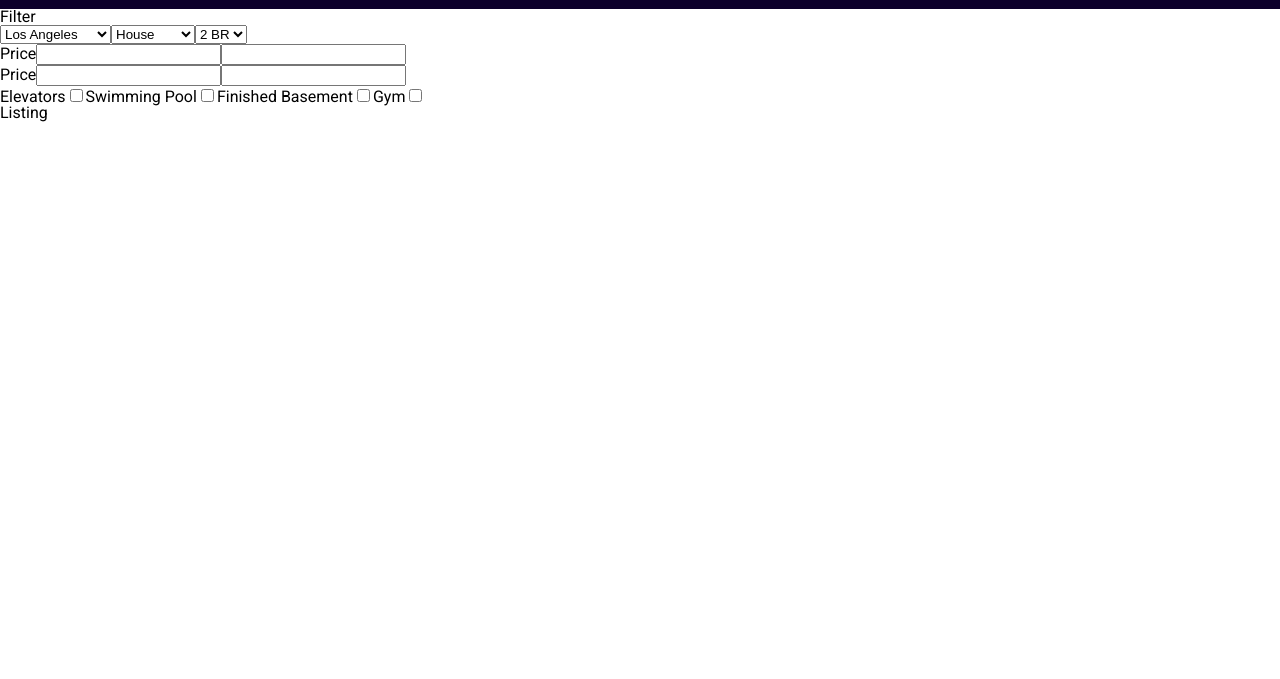
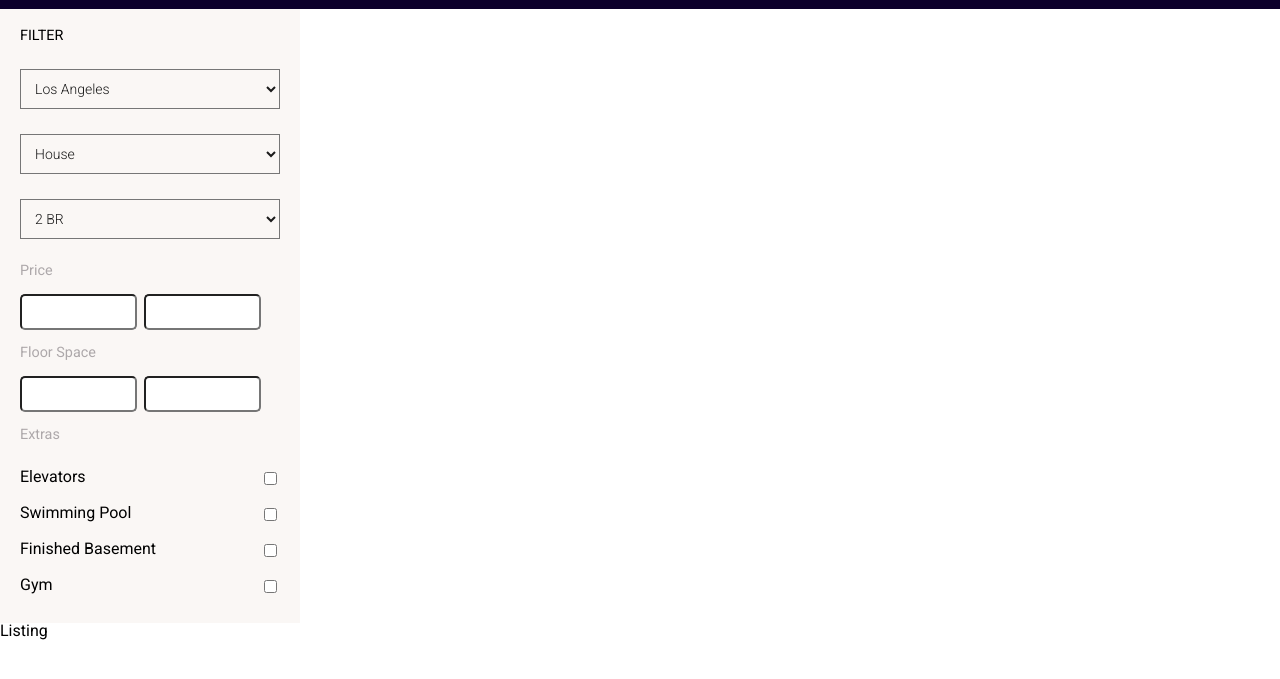
Before and after one commit to louismagdaleno/react-real-estate, a React app: page / in a window 1280 px wide. Shown: the part 47-726 px from the top of the page. Built offline with nearby package versions, Linux system fonts and the light colour scheme.

Commit message:
Added styling for Filters Component

```diff
--- a/assets/js/realEstate/filter.js
+++ b/assets/js/realEstate/filter.js
@@ -9,7 +9,8 @@ export default class Filter extends Component {
   }
   render () {
     return (
-      <section className="filter">
+      <section id="filter">
+      <div className="inside">
         <h4>Filter</h4>
         <select name="neighborhood" className="filters neighborhood">
           <option>Los Angeles</option>
@@ -29,16 +30,19 @@ export default class Filter extends Component {
           <input type="text" name="max-price" className="max-price" />
         </div>
         <div className="filters floor-space">
-          <span className="title">Price</span>
+          <span className="title">Floor Space</span>
           <input type="text" name="min-floor-space" className="min-floor-space" />
           <input type="text" name="max-floor-space" className="max-floor-space" />
         </div>
         <div className="filters extras">
+          <span className="title">Extras</span>
           <label for="extras"><span>Elevators</span><input value="elevator" name="extras" type="checkbox"></input></label>
           <label for="extras"><span>Swimming Pool</span><input value="swimming-pool" name="extras" type="checkbox"></input></label>
           <label for="extras"><span>Finished Basement</span><input value="finished basement" name="extras" type="checkbox"></input></label>
           <label for="extras"><span>Gym</span><input value="gym" name="extras" type="checkbox"></input></label>
         </div>
+      </div>
+
       </section>
     )
   }
--- /dev/null
+++ b/assets/sass/_content-area.scss
@@ -0,0 +1,59 @@
+#filter {
+    background: $grey;
+    width: 30%;
+    max-width: 300px;
+
+    .inside {
+        padding: 20px;
+        max-width: 300px;
+    }
+
+    h4 {
+        font-size: .9rem;
+        margin-bottom: 25px;
+        text-transform: uppercase;
+        font-weight: 500px;
+    }
+
+    select {
+        background: transparent;
+        padding: 10px;
+        font-size: 14px;
+        font-weight: 300;
+        color: $darkgrey;
+        color: #1b1b1b;
+        display: block;
+        margin-bottom: 25px;
+        width: 100%;
+    }
+
+    .filters {
+        .title {
+            font-size: .9rem;
+            display: block;
+            margin-bottom: 1rem;
+            color: $darkgrey;
+        }
+        input[type="text"] {
+            border-radius: 5px;
+            display: inline-block;
+            font-size: 1rem;
+            padding: 0.4rem;
+            width: 45%;
+            margin-right: 2.5%;
+            margin-bottom: 1rem;
+        }
+
+        &.extras {
+            label {
+                display: block;
+                width: 100%;
+                padding: 10px 0;
+
+                input[type="checkbox"] {
+                    float: right;
+                }
+            }
+        }
+    }
+}
--- a/assets/sass/main.scss
+++ b/assets/sass/main.scss
@@ -8,4 +8,11 @@ body {
   margin: 0;
 }
 
+*, html, body {
+  font-family: 'Roboto', sans-serif;
+  box-sizing: border-box;
+
+}
+
 @import "listings";
+@import "content-area";
--- a/public/js/components/realEstate.js
+++ b/public/js/components/realEstate.js
@@ -43,7 +43,10 @@ var Filter = function (_Component) {
     value: function render() {
       return _react2.default.createElement(
         'section',
-        { className: 'filter' },
+        { id: 'filter' },
+        _react2.default.createElement(
+          'div',
+          { className: 'inside' },
           _react2.default.createElement(
             'h4',
             null,
@@ -108,7 +111,7 @@ var Filter = function (_Component) {
             _react2.default.createElement(
               'span',
               { className: 'title' },
-            'Price'
+              'Floor Space'
             ),
             _react2.default.createElement('input', { type: 'text', name: 'min-floor-space', className: 'min-floor-space' }),
             _react2.default.createElement('input', { type: 'text', name: 'max-floor-space', className: 'max-floor-space' })
@@ -116,6 +119,11 @@ var Filter = function (_Component) {
           _react2.default.createElement(
             'div',
             { className: 'filters extras' },
+            _react2.default.createElement(
+              'span',
+              { className: 'title' },
+              'Extras'
+            ),
             _react2.default.createElement(
               'label',
               { 'for': 'extras' },
@@ -155,6 +163,7 @@ var Filter = function (_Component) {
                 'Gym'
               ),
               _react2.default.createElement('input', { value: 'gym', name: 'extras', type: 'checkbox' })
+            )
           )
         )
       );
```
Also changed, not shown: public/css/main.css. Lines whose indentation alone changed are shown as unchanged.
